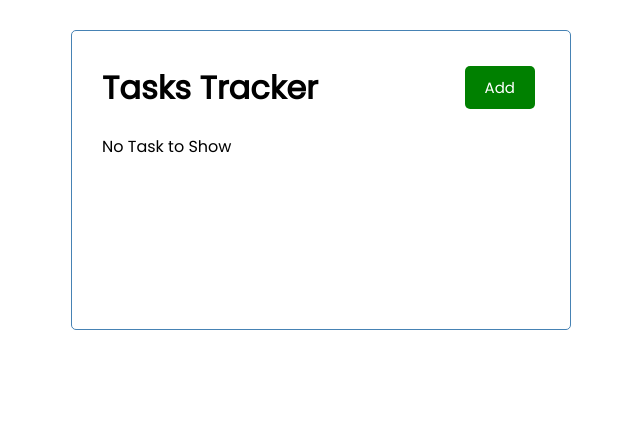
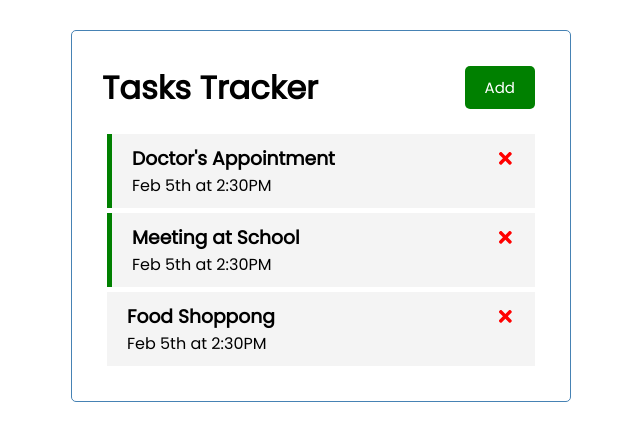
Before and after one commit to nihaltowfiq/react-task-tracker, a React (Create React App) app: page / in a window 1280 px wide. Shown: the top 440 px of the page, without its empty margins (319-959 px from the left). Built offline with nearby package versions, Linux system fonts and the light colour scheme; data requests are answered from the project's data file.

Commit message:
showTasks from json-server

```diff
--- a/src/App.js
+++ b/src/App.js
@@ -1,4 +1,4 @@
-import { useState } from "react";
+import { useEffect, useState } from "react";
 import AddTask from "./components/AddTask";
 import Header from "./components/Header";
 import Tasks from "./components/Tasks";
@@ -6,6 +6,12 @@ import Tasks from "./components/Tasks";
 function App() {
   const [showAddTask, setShowAddTask] = useState(false);
   const [tasks, setTasks] = useState([]);
+
+  useEffect(() => {
+    fetch("http://localhost:5000/tasks")
+      .then((res) => res.json())
+      .then((data) => setTasks(data));
+  }, []);
 
   // Add Task
   const addTask = (task) => {
```
Also changed, not shown: 1 other file (tests, documents, lock files or other folders).
